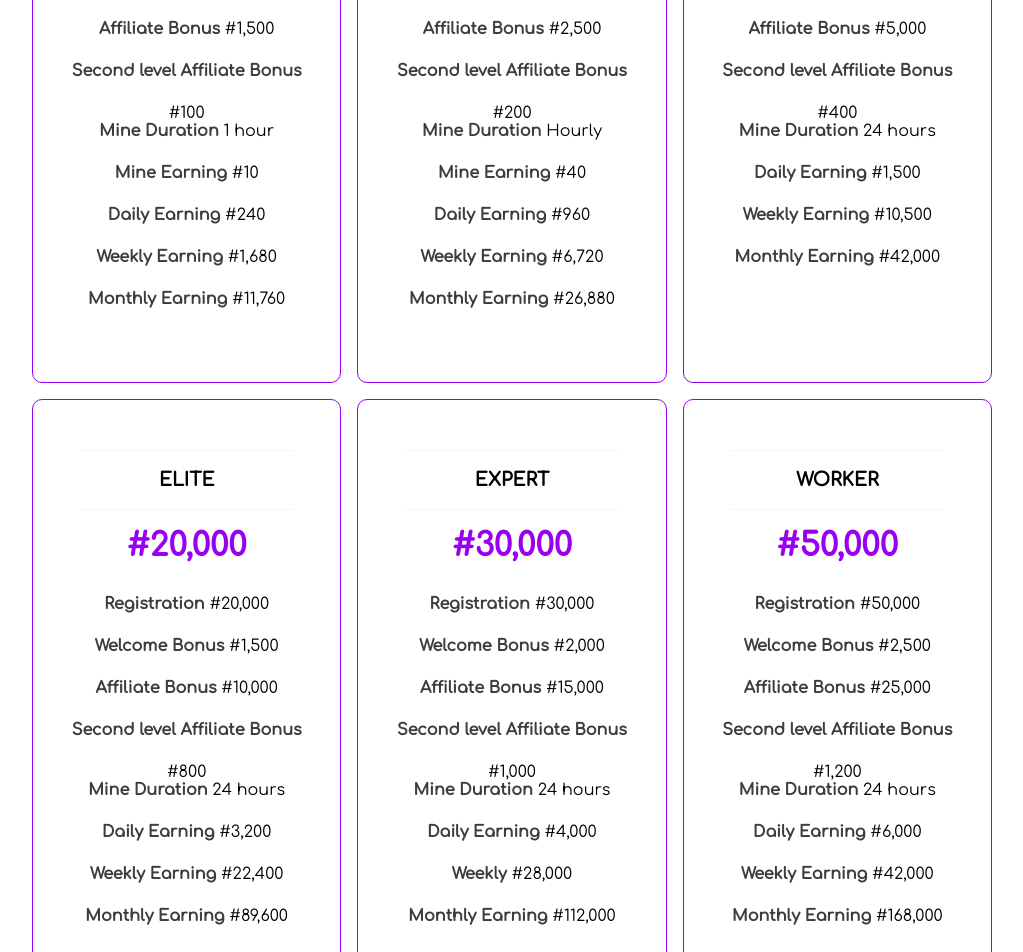
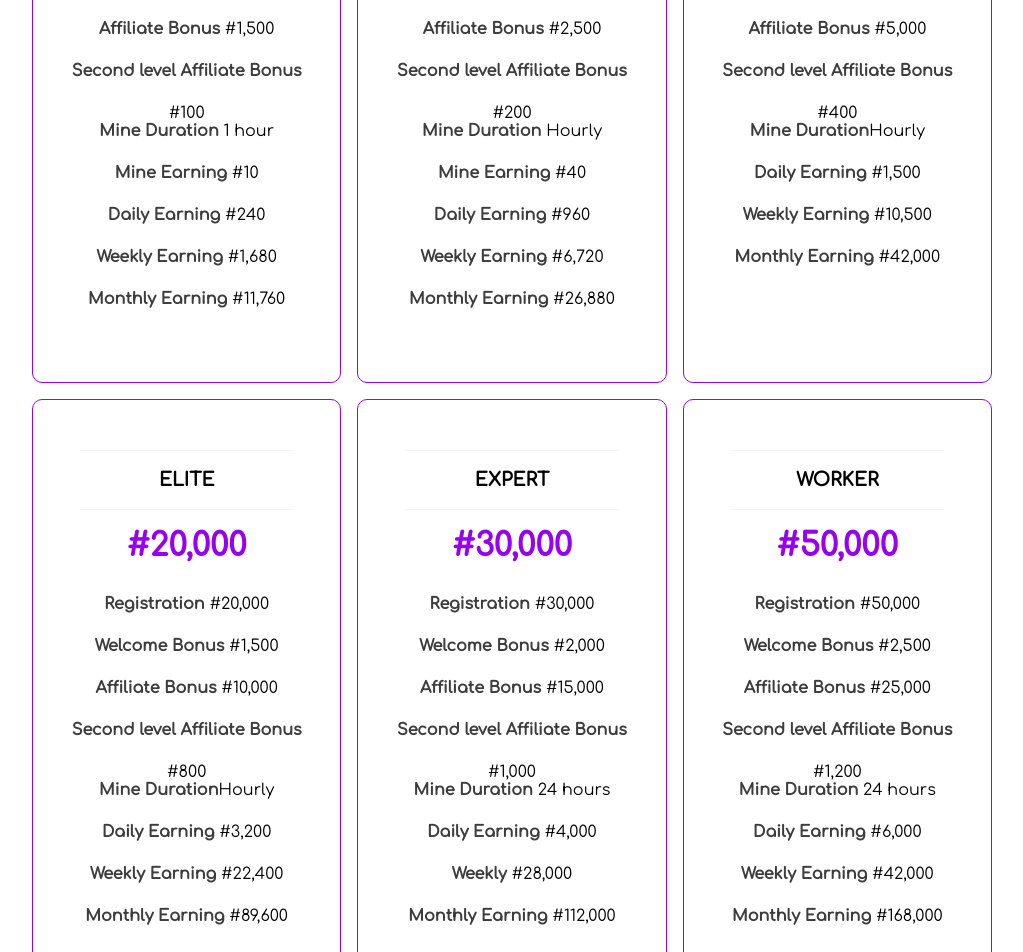
Before and after one commit to Owoade/viralclicks-fe, a Next.js app: page /Our-Packages in a window 1280 px wide. Shown: the part 820-1772 px from the top of the page, without its empty margins (128-1151 px from the left). Built offline with nearby package versions, Linux system fonts and the light colour scheme.

Commit message:
Update Our-Packages.jsx

```diff
--- a/pages/Our-Packages.jsx
+++ b/pages/Our-Packages.jsx
@@ -55,7 +55,7 @@ const How_it_works = () => {
                            <span> <strong>Welcome Bonus </strong>  #1,000</span>
                            <span> <strong> Affiliate Bonus</strong> #5,000</span>
                            <span> <strong> Second level Affiliate Bonus</strong> #400</span>
-                           <span> <strong>Mine Duration </strong> 24 hours</span>
+                           <span> <strong>Mine Duration </strong>Hourly</span>
                            <span> <strong>Daily Earning </strong> #1,500</span>
                            <span> <strong>Weekly Earning</strong> #10,500</span>
                            <span> <strong>Monthly Earning</strong> #42,000</span>
@@ -70,7 +70,7 @@ const How_it_works = () => {
                            <span> <strong>Welcome Bonus </strong> #1,500</span>
                            <span> <strong> Affiliate Bonus</strong> #10,000</span>
                            <span> <strong> Second level Affiliate Bonus</strong> #800</span>
-                           <span> <strong>Mine Duration </strong> 24 hours</span>
+                           <span> <strong>Mine Duration </strong>Hourly</span>
                            <span> <strong>Daily Earning </strong> #3,200</span>
                            <span> <strong>Weekly Earning</strong> #22,400</span>
                            <span> <strong>Monthly Earning</strong> #89,600</span>
```
